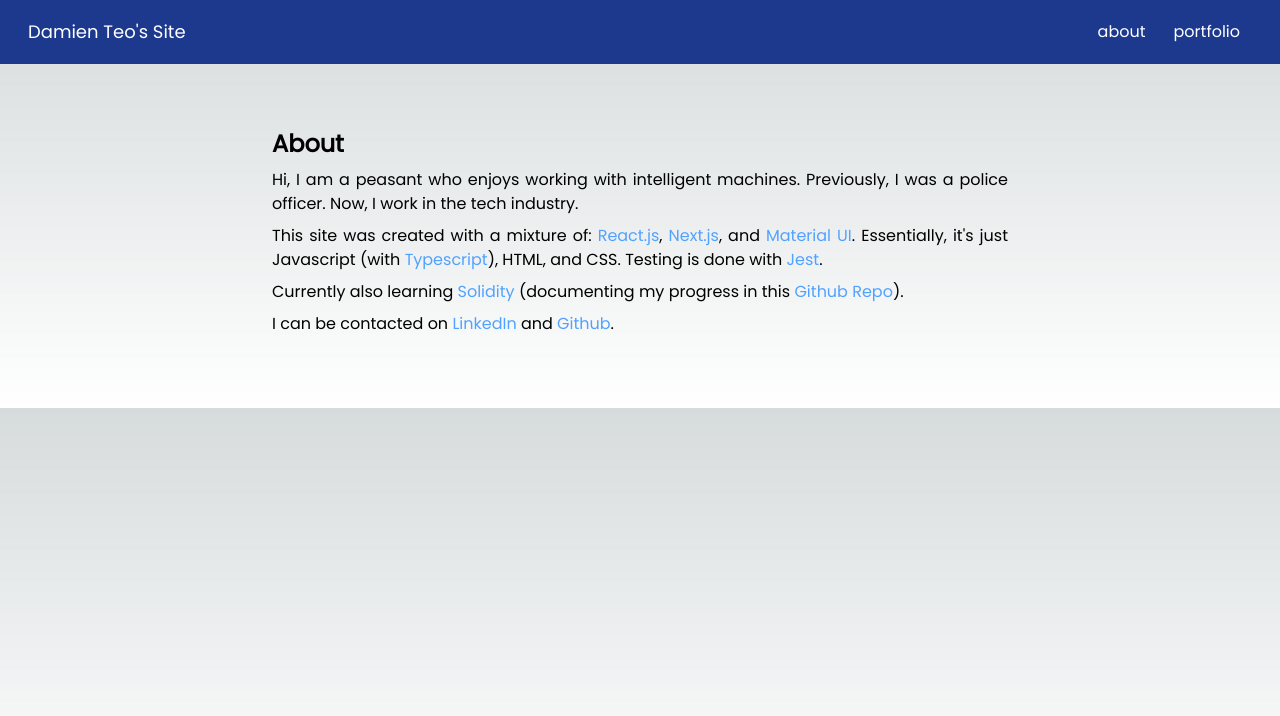
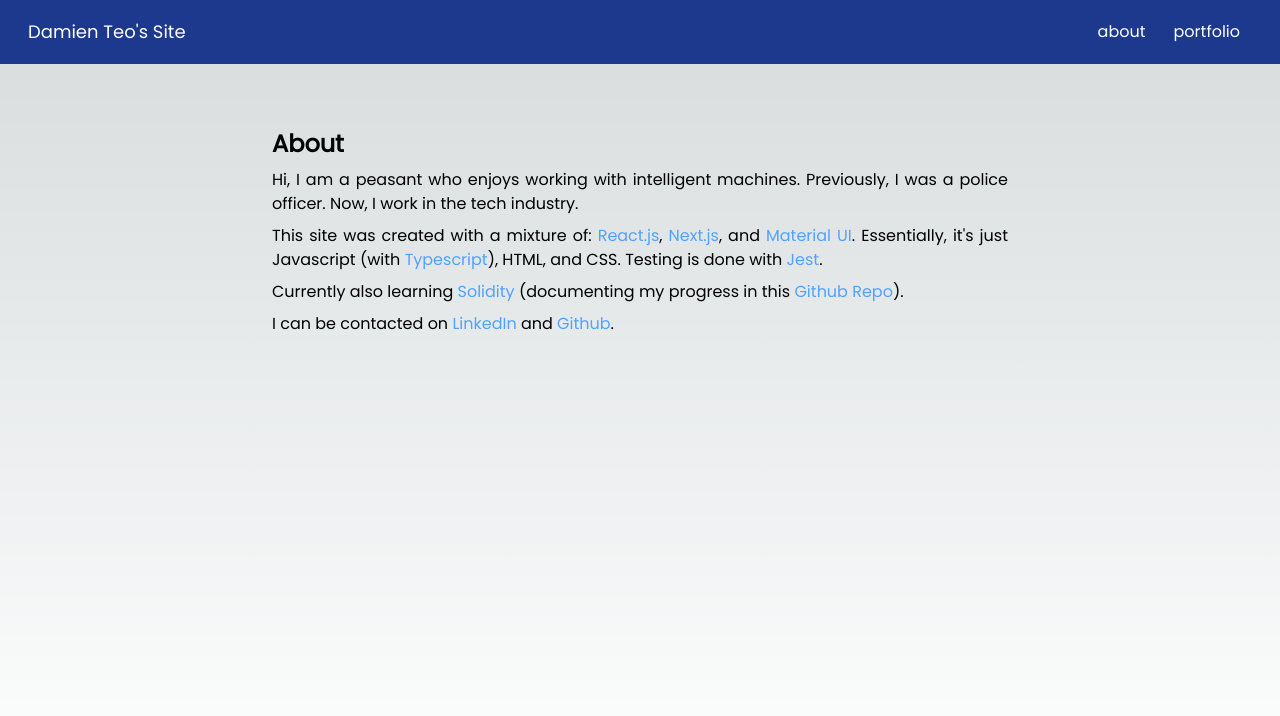
Before and after one commit to damienteo/my-app, a Next.js app: page / in a window 1280 px wide. Shown: the top 716 px of the page. Built offline with nearby package versions, Linux system fonts and the light colour scheme.

Commit message:
Update top spacing due to Navbar no longer taking space

```diff
--- a/app/components/layout/Navbar.tsx
+++ b/app/components/layout/Navbar.tsx
@@ -6,7 +6,7 @@ const NavBar: React.FunctionComponent<{
   setDrawerOpen: (event: MouseEvent) => void
 }> = (props) => {
   return (
-    <div className="w-full bg-blue-900 px-3">
+    <div className="fixed top-0 top-0 z-50 w-full bg-blue-900 px-3">
       <nav className="flex items-center justify-between px-4 md:py-1 py-3">
         {/* Menu button for mobile view */}
         <button
--- a/app/layout.tsx
+++ b/app/layout.tsx
@@ -29,7 +29,7 @@ export default function RootLayout({
         <NavBar setDrawerOpen={() => setDrawerOpen(!isDrawerOpen)} />
 
         {/* Main Content */}
-        <div className="container mx-auto max-w-screen-lg py-8 px-4 md:px-0">
+        <div className=" mx-auto min-h-screen max-w-screen-lg pt-20 sm:pt-24 pb-8 px-4 md:px-0">
           {children}
         </div>
 
```
